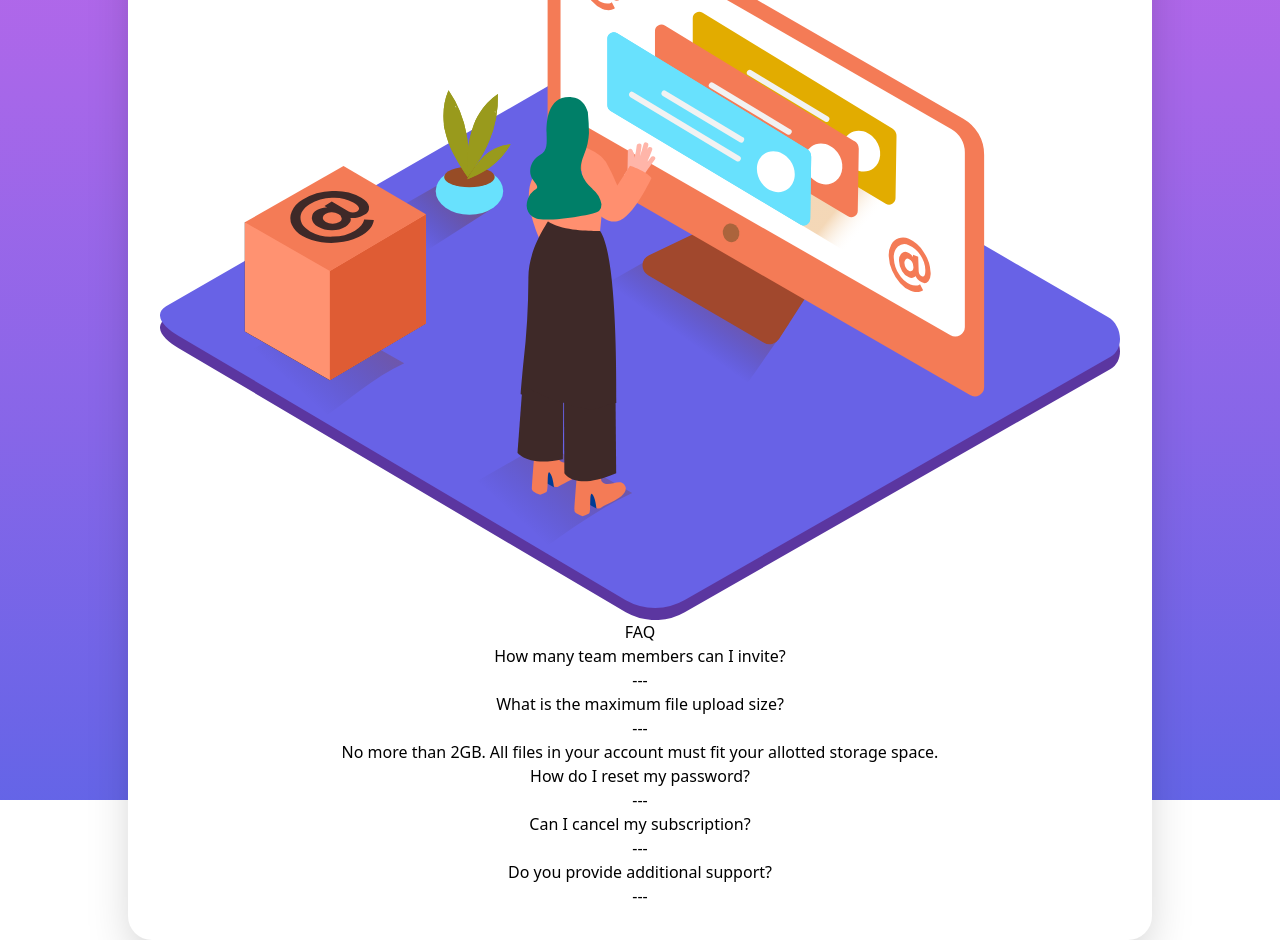
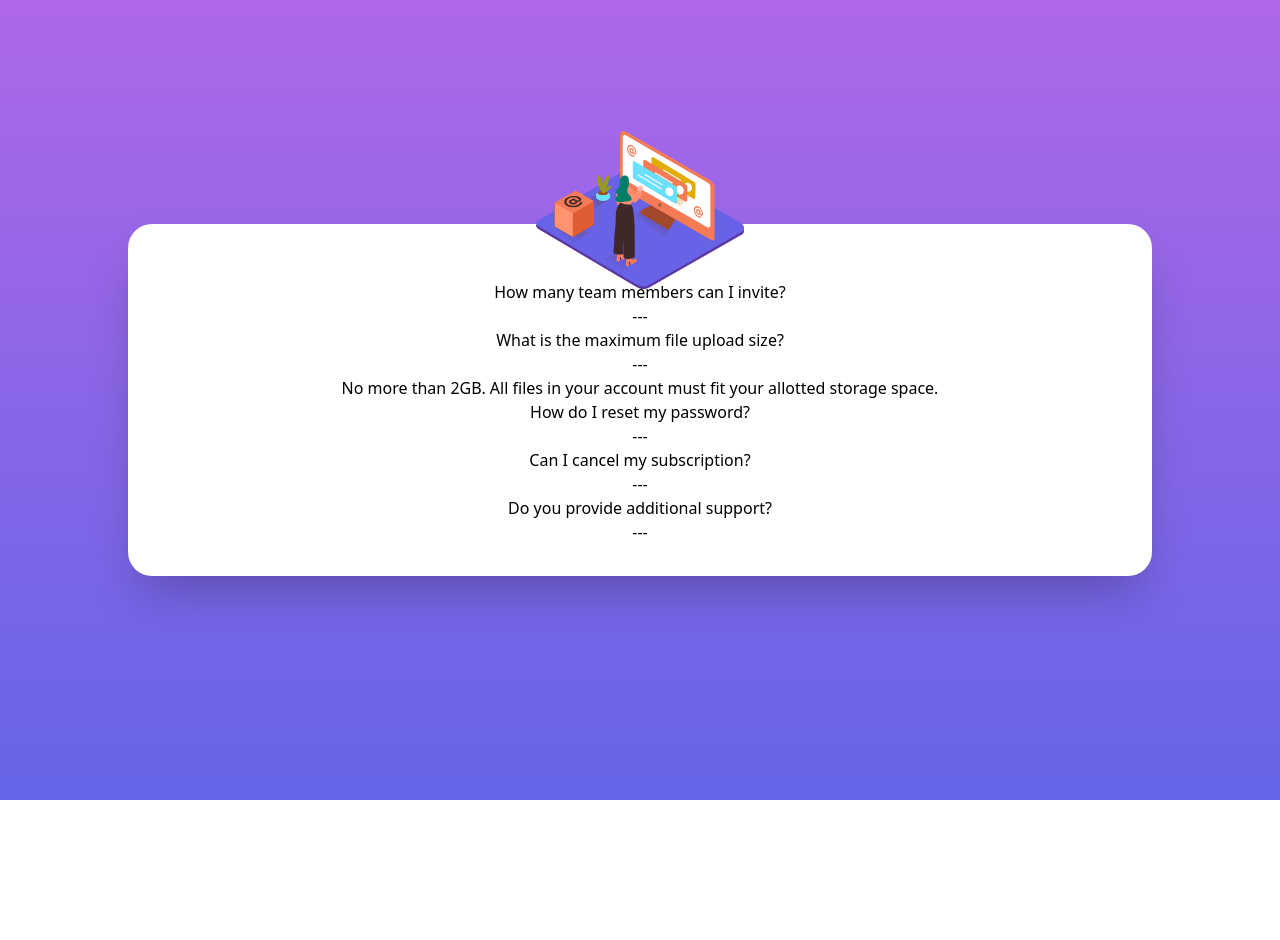
Before and after one commit to tcmak217/faq-accordion-card, a React (Create React App) app: page / in a window 1280 px wide. After the commit the page ends 800 px from the top, so only its background shows below. Built offline with nearby package versions, Linux system fonts and the light colour scheme.

Commit message:
feat: move the image upward

```diff
--- a/src/App.tsx
+++ b/src/App.tsx
@@ -5,8 +5,8 @@ function App() {
   return (
     <>
       <div className="w-full h-screen flex justify-center items-center bg-gradient-to-b from-bg-violet to-bg-blue">
-        <div className="w-4/5 flex flex-col items-center bg-white rounded-3xl p-8 shadow-2xl">
-          <img src={womanImage} alt="woman image" />
+        <div className="w-4/5 flex flex-col items-center bg-white rounded-3xl p-8 shadow-2xl relative">
+          <img className="absolute -top-[5.8rem] w-52" src={womanImage} alt="woman image" />
           <div>FAQ</div>
           <div>How many team members can I invite?</div>
           <button></button>
```
